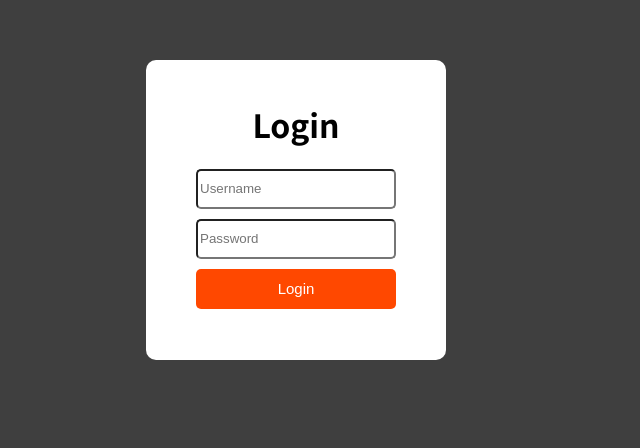
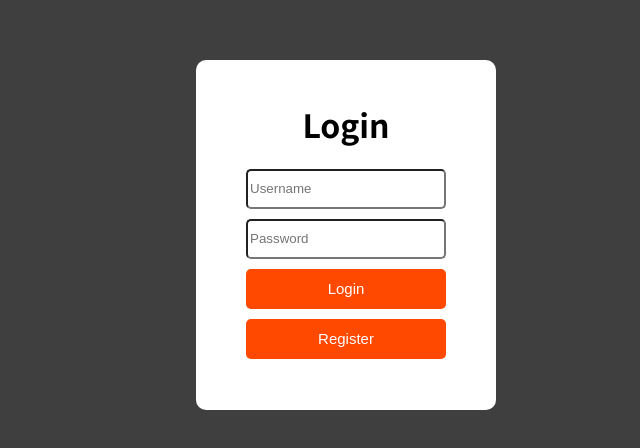
Before and after one commit to Cuong1529/democart, a React (Create React App) app: page / in a window 1280 px wide. Shown: the part 140-588 px from the top of the page, without its empty margins (344-984 px from the left). Built offline with nearby package versions, Linux system fonts and the light colour scheme.

Commit message:
Update register page not found

```diff
--- a/src/components/Login/Login.js
+++ b/src/components/Login/Login.js
@@ -7,13 +7,19 @@ function Login() {
     localStorage.setItem("accessToken", true);
     history.replace("/meals");
   };
+  const registerHandler = () => {
+    history.push("/register");
+  };
   return (
-    <form className={classes.login} onSubmit={loginHandler}>
-      <h1>Login</h1>
-      <input placeholder="Username" />
-      <input placeholder="Password" />
-      <button>Login</button>
-    </form>
+    <div className={classes.login}>
+      <form onSubmit={loginHandler}>
+        <h1>Login</h1>
+        <input placeholder="Username" />
+        <input placeholder="Password" type="password" />
+        <button>Login</button>
+      </form>
+      <button onClick={registerHandler}>Register</button>
+    </div>
   );
 }
 
--- a/src/components/Login/Login.module.css
+++ b/src/components/Login/Login.module.css
@@ -1,12 +1,16 @@
 .login {
     width: 300px;
-    height: 300px;
+    height: 350px;
     border: 1 solid grey;
     background-color: white;
     border-radius: 10px;
     padding: 20px;
     text-align: center;
-    margin: 200px auto;
+    position: fixed;
+    top: 50%;
+    left: 50%;
+    margin-top: -200px;
+    margin-left: -100px;
 }
 
 input {
--- a/src/components/NotFound/NotFound.js
+++ b/src/components/NotFound/NotFound.js
@@ -1,5 +1,10 @@
+import classes from "./NotFound.module.css";
 function NotFound() {
-  return <h2>404 Page not found</h2>;
+  return (
+    <div className={classes.notfound}>
+      <h2>404 Page not found</h2>
+    </div>
+  );
 }
 
 export default NotFound;
--- /dev/null
+++ b/src/components/NotFound/NotFound.module.css
@@ -0,0 +1,16 @@
+.notfound {
+    width: 300px;
+    height: 300px;
+    background-color: white;
+    border-radius: 10px;
+    text-align: center;
+    top: 50%;
+    left: 50%;
+    margin-top: -200px;
+    margin-left: -100px;
+    position: fixed;
+}
+
+.notfound h2{
+    font-size: 50px;
+}
```
Also changed, not shown: 1 other file (tests, documents, lock files or other folders).
